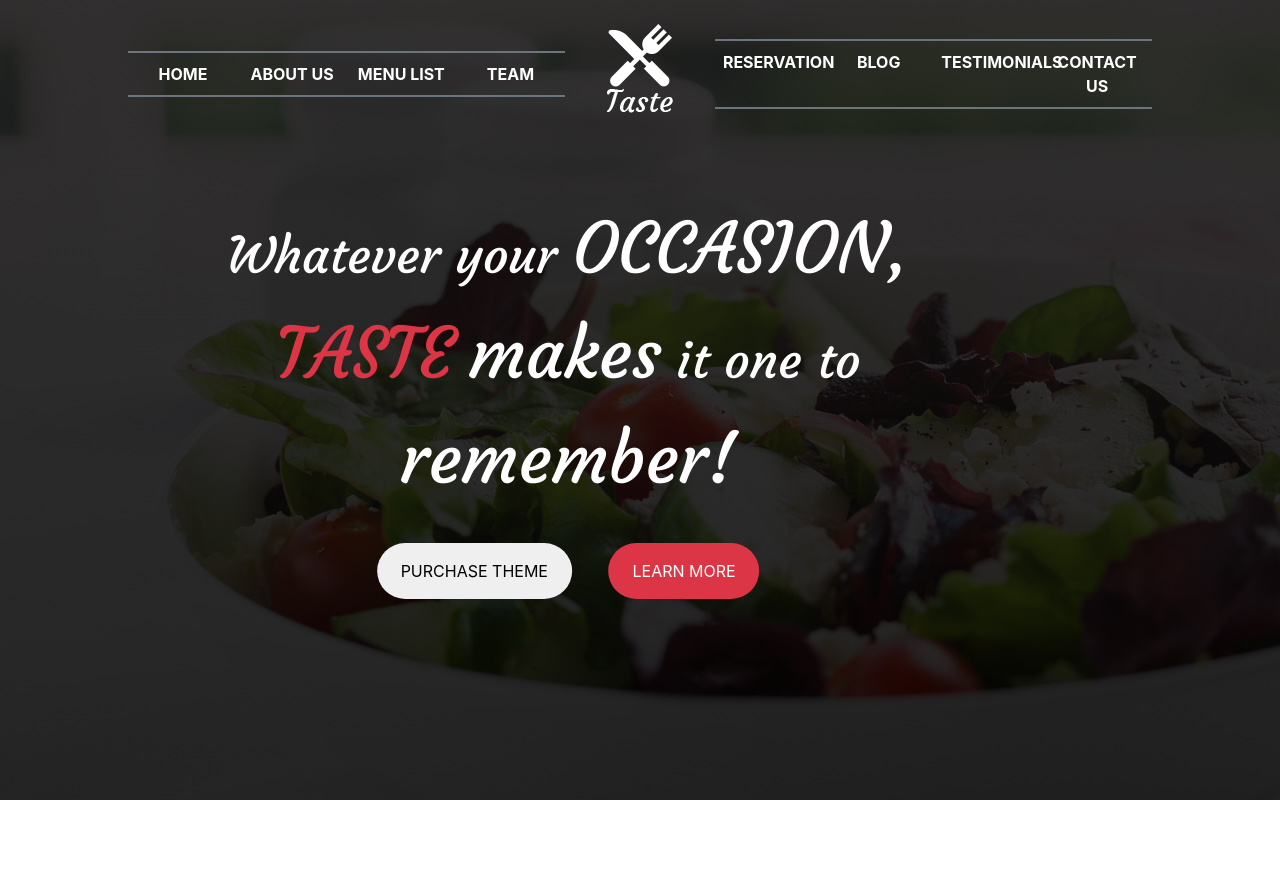
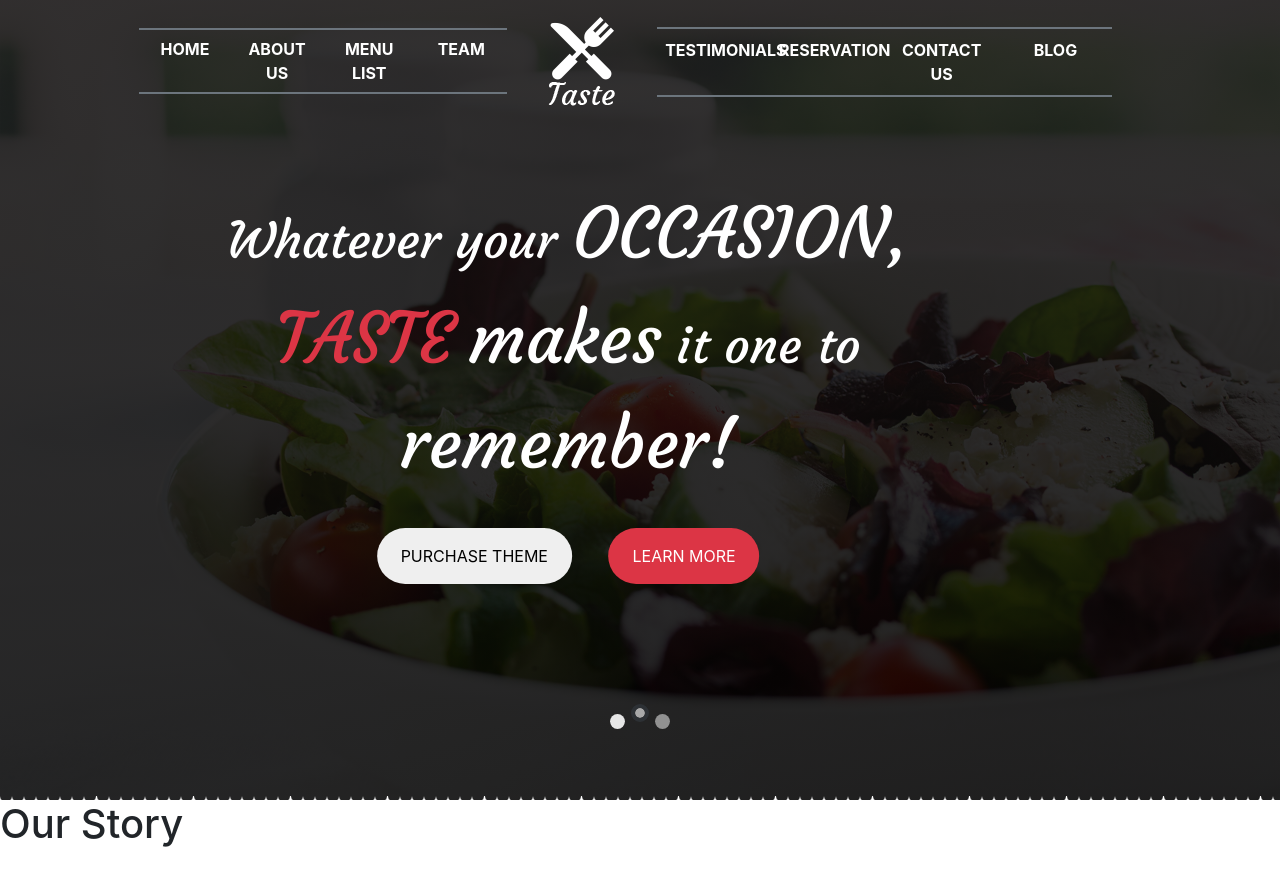
Before and after one commit to TheodoraE/site_du_chef, a website: page index.html in a window 1280 px wide. Before the commit the page ends 800 px from the top, so only its background shows below. Drawn offline with nearby package versions, Linux system fonts and the light colour scheme.

Commit message:
header pas responsive

```diff
--- a/index.html
+++ b/index.html
@@ -10,27 +10,33 @@
 
     <header>
         <!-- navbar -->
-        <nav class="navbar navbar-expand-lg">
+        <nav class="navbar navbar-expand-lg navbar-light text-white">
             <button class="navbar-toggler" type="button" data-toggle="collapse" data-target="#navbarTogglerDemo01" aria-controls="navbarTogglerDemo01" aria-expanded="false" aria-label="Toggle navigation">
               <span class="navbar-toggler-icon"></span>
             </button>
             <div class="collapse navbar-collapse" id="navbarTogglerDemo01">
                 <div class="navbar-nav mr-0 mt-2 mt-lg-0 w-100">
-                    <div class="nav-item active ul m-0 w-100 row align-items-center justify-content-center">
-                        <div class="link row p-0">
-                            <a class="nav-link w-25 text-center" href="#">HOME <span class="sr-only">(current)</span></a>
-                            <a class="nav-link w-25 text-center" href="#">ABOUT US <span class="sr-only">(current)</span></a>
-                            <a class="nav-link w-25 text-center" href="#">MENU LIST <span class="sr-only">(current)</span></a>
-                            <a class="nav-link w-25 text-center" href="#">TEAM <span class="sr-only">(current)</span></a>
+                    <div class="nav-item active ul m-0 w-100 row align-items-center justify-content-end">
+                        <div class="divlink row w-75 p-0">
+                            <a class="link nav-link w-25 text-white text-center" href="#">HOME <span class="sr-only">(current)</span></a>
+                            <a class="link nav-link w-25 text-white text-center" href="#">ABOUT US <span class="sr-only">(current)</span></a>
+                            <a class="link nav-link w-25 text-white text-center" href="#">MENU LIST <span class="sr-only">(current)</span></a>
+                            <a class="link nav-link w-25 text-white text-center" href="#">TEAM <span class="sr-only">(current)</span></a>
                         </div>
-                        <div class="nav-item logo active row m-0 justify-content-center">
-                            <a class="nav-link" href="#"><img src="./public/images/logo.png" alt=""> <span class="sr-only">(current)</span></a>
-                        </div>
-                        <div class="link row p-0">
-                            <a class="nav-link w-25 text-center" href="#">RESERVATION <span class="sr-only">(current)</span></a>
-                            <a class="nav-link w-25 text-center" href="#">BLOG <span class="sr-only">(current)</span></a>
-                            <a class="nav-link w-25 text-center" href="#">TESTIMONIALS <span class="sr-only">(current)</span></a>
-                            <a class="nav-link w-25 text-center" href="#">CONTACT US <span class="sr-only">(current)</span></a>
+                    </div>
+                </div>
+            </div>
+            <div class="nav-item logo active row m-0 justify-content-center">
+                <a class="nav-link" href="#"><img src="./public/images/logo.png" alt=""> <span class="sr-only">(current)</span></a>
+            </div>
+            <div class="collapse navbar-collapse" id="navbarTogglerDemo01">
+                <div class="navbar-nav mr-0 mt-2 mt-lg-0 w-100">
+                    <div class="nav-item active ul m-0 w-100 row align-items-center">
+                        <div class="divlink row w-75 p-0">
+                            <a class="link nav-link w-25 text-white text-center" href="#">TESTIMONIALS <span class="sr-only">(current)</span></a>
+                            <a class="link nav-link w-25 text-white text-center" href="#">RESERVATION <span class="sr-only">(current)</span></a>
+                            <a class="link nav-link w-25 text-white text-center" href="#">CONTACT US <span class="sr-only">(current)</span></a>
+                            <a class="link nav-link w-25 text-white text-center" href="#">BLOG <span class="sr-only">(current)</span></a>
                         </div>
                     </div>
                 </div>
@@ -38,6 +44,11 @@
         </nav>
         <!-- Carousel -->
         <div id="carouselExampleSlidesOnly" class="carousel slide" data-ride="carousel">
+            <ol class="carousel-indicators">
+                <li data-target="#carouselExampleCaptions" data-slide-to="0" class="active"></li>
+                <li data-target="#carouselExampleCaptions" data-slide-to="1"></li>
+                <li data-target="#carouselExampleCaptions" data-slide-to="2"></li>
+            </ol>
             <div class="carousel-inner">
                 <!-- 1ère slide -->
                 <div class="slide carousel-item active">
@@ -69,48 +80,39 @@
                         </div>
                     </div>
                 </div>
+            </div>
+        </div>
+        <!-- Bottom arrondi -->
+        <div class="bottomarrondi"></div>
+    </header>
+    <!-- Ajouter le border bottom avec l'image arrondie -->
+
+    <!-- Section 1 -->
+        <!-- Background image -->
+    <section>
+            <!-- div avec 4 coins images (position) -->
+        <div>
+            <!-- Part 1 : Our story -->
+                <!-- Col -->
+            <div>
+                    <!-- Row -->
+                <div>
+                    <h1><span>Our</span> Story</h1>
+
+                </div>
+                    <!-- Row -->
+                <div>
+
+                </div>
+            </div>
+            <!-- Part 2 : Our Menu list -->
+            <div>
+
+            </div>
+        </div>
 
 
-                <!-- <div class="slide carousel-item active">
-                    <div class="container">
-                        <div class="title my-lg-2 d-flex flex-column align-items-center justify-content-center">
-                            <p class="text-center"> Whatever your <span class="grand">OCCASION, </span> <span class="grand rouge">TASTE</span> <span class="grand">makes</span> it one to <span class="grand">remember!</span></p>
-                            <div class=" mt-lg-3">
-                                <button class=" bouton py-3 px-4 mx-3">PURCHASE THEME</button>
-                                <button class="bouton boutonR py-3 px-4 mx-3">LEARN MORE</button>
-                            </div>
-                        </div>
-                    </div>
-                </div> -->
-                <!-- 2ème slide -->
-                <!-- <div class="slide carousel-item">
-                    <div class="container d-flex flex-column">
-                        <div class="title my-lg-2 d-flex align-items-end justify-content-center">
-                            <p class="text-center"> Whatever your <span class="grand">OCCASION, </span> <span class="grand rouge">TASTE</span> <span class="grand">makes</span> it one to <span class="grand">remember!</span></p>
-                        </div> -->
-                        <!-- boutons -->
-                        <!-- <div class="d-flex justify-content-center align-items-start mt-lg-3">
-                            <button class=" bouton py-3 px-4 mx-3">PURCHASE THEME</button>
-                            <button class="bouton boutonR py-3 px-4 mx-3">LEARN MORE</button>
-                        </div>
-                    </div>
-                </div> -->
-                <!-- 3ème" slide -->
-                <!-- <div class="slide carousel-item">
-                    <div class="container d-flex flex-column">
-                        <div class="my-lg-2 d-flex align-items-end justify-content-center">
-                            <p class="title text-center"> Whatever your <span class="grand">OCCASION, </span> <span class="grand rouge">TASTE</span> <span class="grand">makes</span> it one to <span class="grand">remember!</span></p>
-                        </div> -->
-                        <!-- boutons -->
-                        <!-- <div class="d-flex justify-content-center align-items-start mt-lg-3">
-                            <button class=" bouton py-3 px-4 mx-3">PURCHASE THEME</button>
-                            <button class="bouton boutonR py-3 px-4 mx-3">LEARN MORE</button>
-                        </div>
-                    </div>
-                </div> -->
-            </div>
-        </div>
-    </header>
+    </section>
 
 
 
--- a/src/sass/modules/_header.sass
+++ b/src/sass/modules/_header.sass
@@ -5,24 +5,34 @@ body
         background-size: cover
         background-repeat: no-repeat
         height: 100vh
+        position: relative
         nav
-            .link
+            .divlink
                 border-top: $gray solid 2px
                 border-bottom: $gray solid 2px
                 width: 35%
                 margin: 2.5% 0% 1% 0%
-                a
+                .link
                     padding: 2%
                     color: $white
                     font-weight: bold
-                a:hover
-                    background-color: $red
+                    &:hover
+                        background-color: $red
             .logo
                 width: 12%
                 a
                     padding-bottom: 0.5%
 
         #carouselExampleSlidesOnly
+            ol
+                li
+                    width: 15px
+                    height: 15px
+                    border-radius: 100%
+                .active
+                    border: 4px $gray-dark solid
+                    width: 10px
+                    height: 10px
             div
                 height: 80vh
                 .slide
@@ -43,3 +53,21 @@ body
                         .boutonR
                             background-color: $red
                             color: $white
+        .bottomarrondi
+            background-image: url("../../public/images/bottom_decoration_img.png")
+            position: absolute
+            width: 100%
+            height: 10%
+            top: 99%
+            background-repeat: repeat-x
+
+
+
+// @media screen and (max-width: 760px)
+//     header
+//         #carouselExampleSlidesOnly
+//             p
+//                 font-size: 20px
+//                 width: 50%
+//             .grand
+//                 font-size: 30px
```
Also changed, not shown: test.html (added, +74 -0 lines), public/css/app.css.
